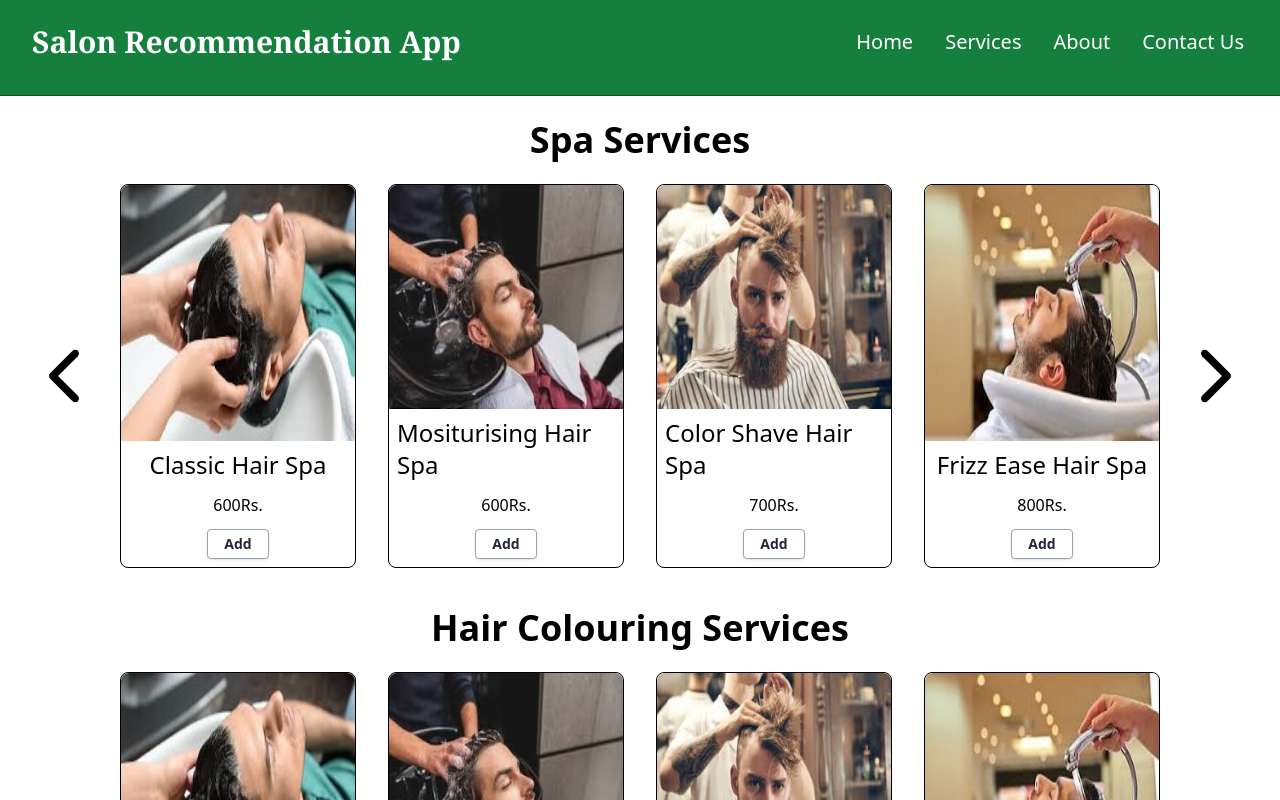
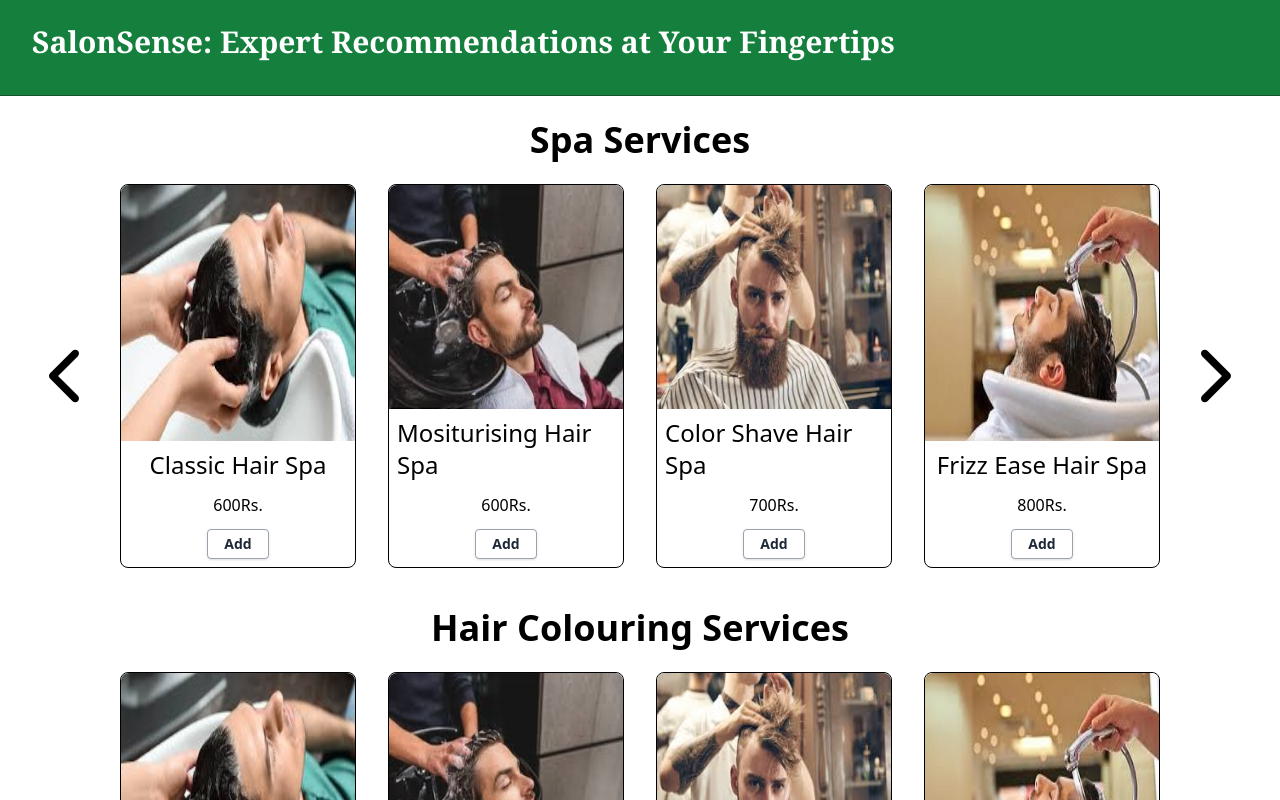
Before and after one commit to AnAccountWithoutAName/HairSaloonKiosk, a React (Vite) app in the folder Haircut_Site/: page / in a window 1280 px wide. Shown: the top 800 px of the page. Built offline with nearby package versions, Linux system fonts and the light colour scheme.

Commit message:
SalonSense is the app name

```diff
--- a/Haircut_Site/index.html
+++ b/Haircut_Site/index.html
@@ -4,7 +4,7 @@
     <meta charset="UTF-8" />
     <link rel="icon" type="image/svg+xml" href="/vite.svg" />
     <meta name="viewport" content="width=device-width, initial-scale=1.0" />
-    <title>SalonSense: Expert Recommendations at Your Fingertips</title>
+    <title>SalonSense</title>
   </head>
   <body>
     <div id="root"></div>
--- a/Haircut_Site/src/components/navbar.tsx
+++ b/Haircut_Site/src/components/navbar.tsx
@@ -5,7 +5,7 @@ const Navbar = () => {
   return (
     <div className = "sticky w-full h-24 bg-green-700 backdrop-blur-sm border-b border-green-900">
         <div className="flex flex-wrap justify-between items-center max-w-[1240px] text-white m-auto">
-            <h1 className='text-3xl font-bold font-serif mx-3 my-6'>Salon Recommendation App</h1>
+            <h1 className='text-3xl font-bold font-serif mx-3 my-6'>SalonSense: Expert Recommendations at Your Fingertips</h1>
             <ul className = "flex justify-between items-center ">
                 <li className='p-4 text-xl'><Link>Home</Link></li>
                 <li className='p-4 text-xl'><Link>Services</Link></li>
```
